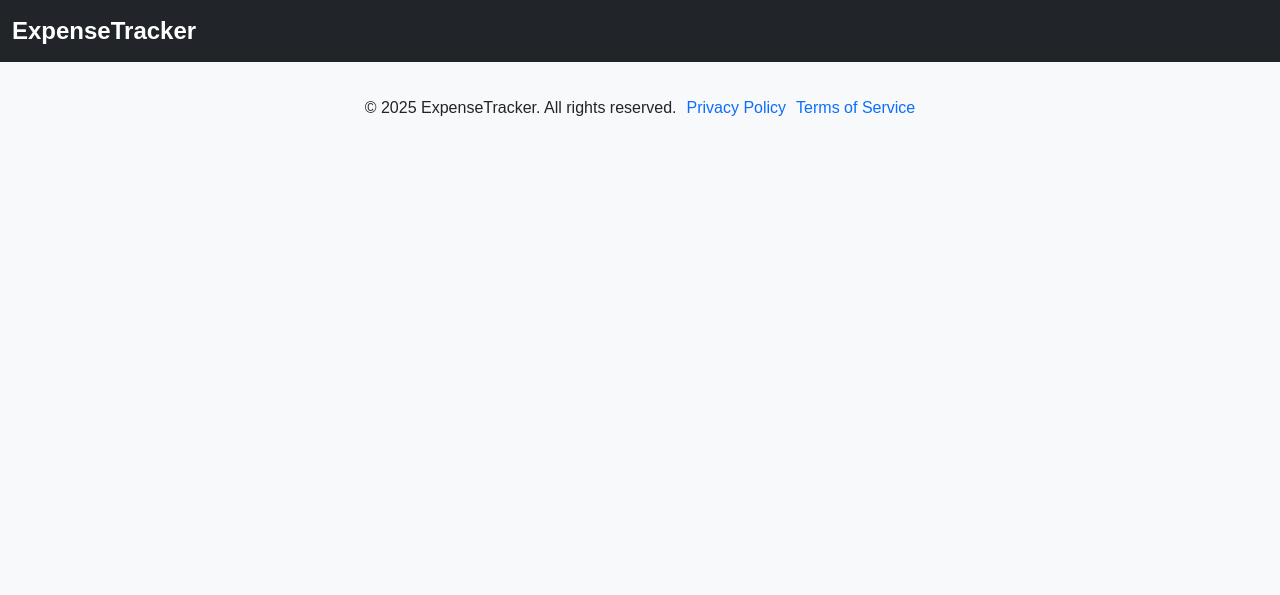
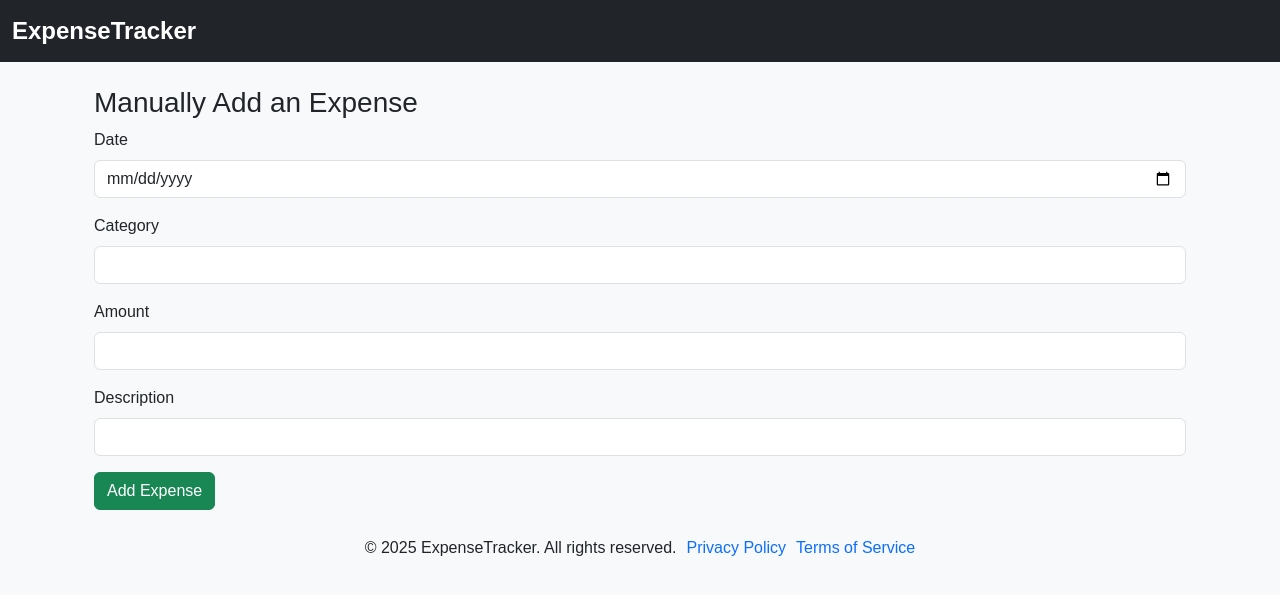
Before and after one commit to Cooper-Thomas1/ExpenseTracker, a Flask app: page /upload in a window 1280 px wide. Shown: the top 595 px of the page. Run offline with Flask 3, Linux system fonts and the light colour scheme; a user stored in the database is signed in.

Commit message:
Added upload functionality

```diff
--- a/ExpenseTracker/forms.py
+++ b/ExpenseTracker/forms.py
@@ -1,5 +1,5 @@
 from flask_wtf import FlaskForm
-from wtforms import StringField, PasswordField, SubmitField
+from wtforms import StringField, PasswordField, FloatField, DateField, SubmitField
 from wtforms.validators import DataRequired, Length, Email, EqualTo, ValidationError
 from ExpenseTracker.models import User
 
@@ -24,3 +24,10 @@ class LoginForm(FlaskForm):
     email = StringField('Email', validators=[DataRequired(), Email()])
     password = PasswordField('Password', validators=[DataRequired()])
     submit = SubmitField('Login')
+
+class ManualExpenseForm(FlaskForm):
+    date = DateField('Date', validators=[DataRequired()], format='%Y-%m-%d')
+    category = StringField('Category', validators=[DataRequired(), Length(max=50)])
+    amount = FloatField('Amount', validators=[DataRequired()])
+    description = StringField('Description', validators=[Length(max=200)])
+    submit = SubmitField('Add Expense')
--- a/ExpenseTracker/routes.py
+++ b/ExpenseTracker/routes.py
@@ -1,8 +1,8 @@
-from flask import render_template, url_for, flash, redirect
+from flask import render_template, url_for, flash, redirect, jsonify
 from ExpenseTracker import app, db, bcrypt
-from ExpenseTracker.forms import RegistrationForm, LoginForm
-from ExpenseTracker.models import User
-from flask_login import login_user, logout_user, login_required
+from ExpenseTracker.forms import RegistrationForm, LoginForm, ManualExpenseForm
+from ExpenseTracker.models import User, Expense
+from flask_login import login_user, logout_user, login_required, current_user
 
 @app.route("/")
 def index():
@@ -53,13 +53,27 @@ def logout():
 def forgot_password():
     return render_template("forgot-password.html")
 
+@app.route("/upload", methods=['GET', 'POST'])
+@login_required
+def upload():
+    form = ManualExpenseForm()
+    if form.validate_on_submit():
+        expense = Expense(
+            date=form.date.data,
+            category=form.category.data,
+            amount=form.amount.data,
+            description=form.description.data,
+            user_id=current_user.id
+        )
+        db.session.add(expense)
+        db.session.commit()
+        flash('Expense added successfully!', 'success')
+        return redirect(url_for('dashboard'))
+    return render_template('upload.html', manual_form=form)
+
 @app.route("/share")
 def share():
     return render_template("share.html")
-
-@app.route("/upload")
-def upload():
-    return render_template("upload.html")
 
 @app.route("/visualise")
 def visualize():
--- a/ExpenseTracker/templates/dashboard.html
+++ b/ExpenseTracker/templates/dashboard.html
@@ -16,7 +16,7 @@
       <a class="nav-link" href="#">Visualise</a>
     </li>
     <li class="nav-item">
-      <a class="nav-link" href="#">Upload</a>
+      <a class="nav-link" href="{{ url_for('upload') }}">Upload</a>
     </li>
     <li class="nav-item">
       <a class="nav-link" href="#">Share</a>
--- a/ExpenseTracker/templates/upload.html
+++ b/ExpenseTracker/templates/upload.html
@@ -1,2 +1,29 @@
 {% extends "base.html" %}
-<p><em>Upload functionality coming soon!</em></p>
+{% block content %}
+<div class="container">
+  <!-- Manual Input Form -->
+  <h3>Manually Add an Expense</h3>
+  <form method="POST" action="{{ url_for('upload') }}">
+    {{ manual_form.hidden_tag() }}
+    <div class="mb-3">
+        {{ manual_form.date.label(class="form-label") }}
+        {{ manual_form.date(class="form-control") }}
+    </div>
+    <div class="mb-3">
+        {{ manual_form.category.label(class="form-label") }}
+        {{ manual_form.category(class="form-control") }}
+    </div>
+    <div class="mb-3">
+      {{ manual_form.amount.label(class="form-label") }}
+      {{ manual_form.amount(class="form-control") }}
+    </div>
+    <div class="mb-3">
+      {{ manual_form.description.label(class="form-label") }}
+      {{ manual_form.description(class="form-control") }}
+    </div>
+    <div class="mb-3">
+      {{ manual_form.submit(class="btn btn-success") }}
+    </div>
+  </form>
+</div>
+{% endblock %}
```
Also changed, not shown: instance/site.db.
